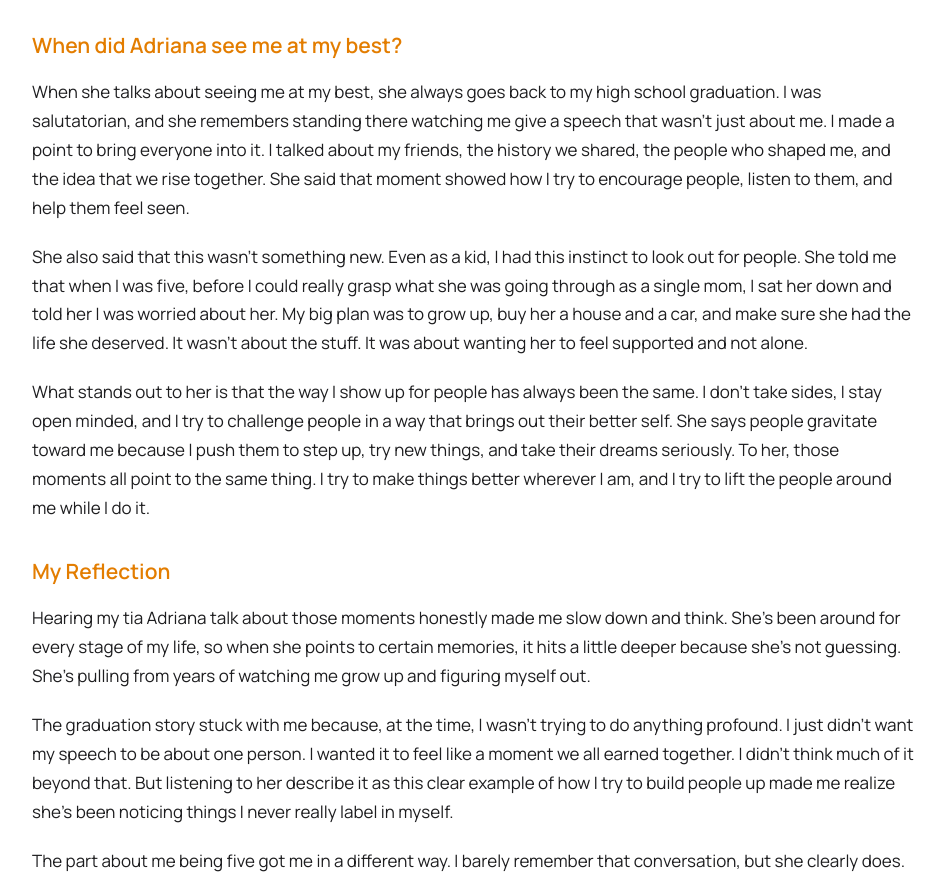
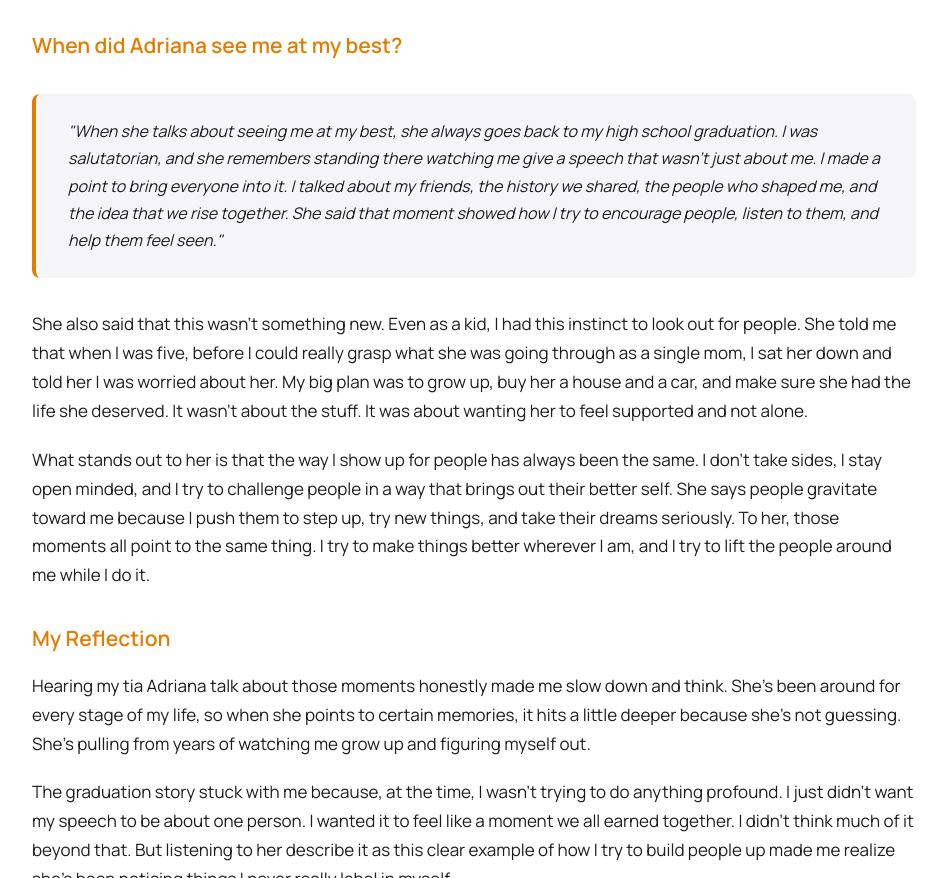
Before and after one commit to jrosman1/best_self_portfolio, a plain HTML site: page index.html in a window 1280 px wide. Shown: the part 4735-5613 px from the top of the page, without its empty margins (166-1111 px from the left). Drawn offline with Linux system fonts and the light colour scheme.

Commit message:
fixed block quote for adriana

```diff
--- a/index.html
+++ b/index.html
@@ -108,7 +108,9 @@
                     <p>I chose my tia Adriana because she's known me literally my whole life. She's been at every birthday, every graduation, and we've always lived close, so we've always been close. On top of that, she's also been my boss. She runs an events company and a flower preservation business, and I've worked for her in both spaces, whether it was helping with logistics, photographing graduations and weddings, or doing hands-on work in the flower shop. So she's seen me as family and as someone she manages. That mix felt valuable because she's watched me grow up and has also seen how I work. I was curious to hear what moments stood out to her as times when I was at my best, given she's had a front row seat for my entire life.</p>
 
                     <h4>When did Adriana see me at my best?</h4>
-                    <p>When she talks about seeing me at my best, she always goes back to my high school graduation. I was salutatorian, and she remembers standing there watching me give a speech that wasn't just about me. I made a point to bring everyone into it. I talked about my friends, the history we shared, the people who shaped me, and the idea that we rise together. She said that moment showed how I try to encourage people, listen to them, and help them feel seen.</p>
+                    <blockquote>
+                        "When she talks about seeing me at my best, she always goes back to my high school graduation. I was salutatorian, and she remembers standing there watching me give a speech that wasn't just about me. I made a point to bring everyone into it. I talked about my friends, the history we shared, the people who shaped me, and the idea that we rise together. She said that moment showed how I try to encourage people, listen to them, and help them feel seen."
+                    </blockquote>
 
                     <p>She also said that this wasn't something new. Even as a kid, I had this instinct to look out for people. She told me that when I was five, before I could really grasp what she was going through as a single mom, I sat her down and told her I was worried about her. My big plan was to grow up, buy her a house and a car, and make sure she had the life she deserved. It wasn't about the stuff. It was about wanting her to feel supported and not alone.</p>
 
```
